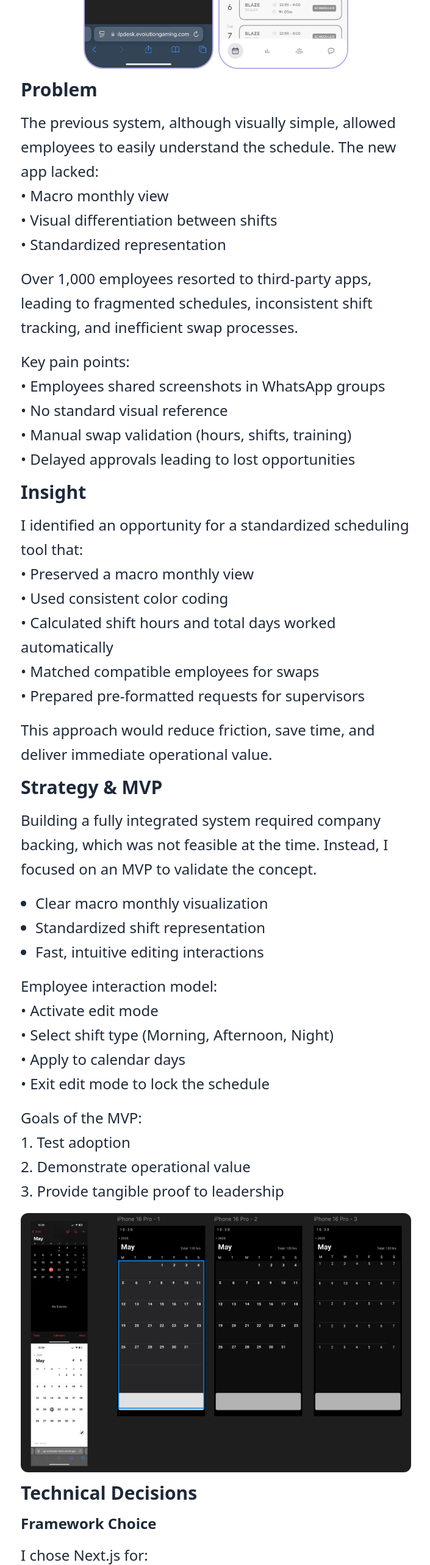
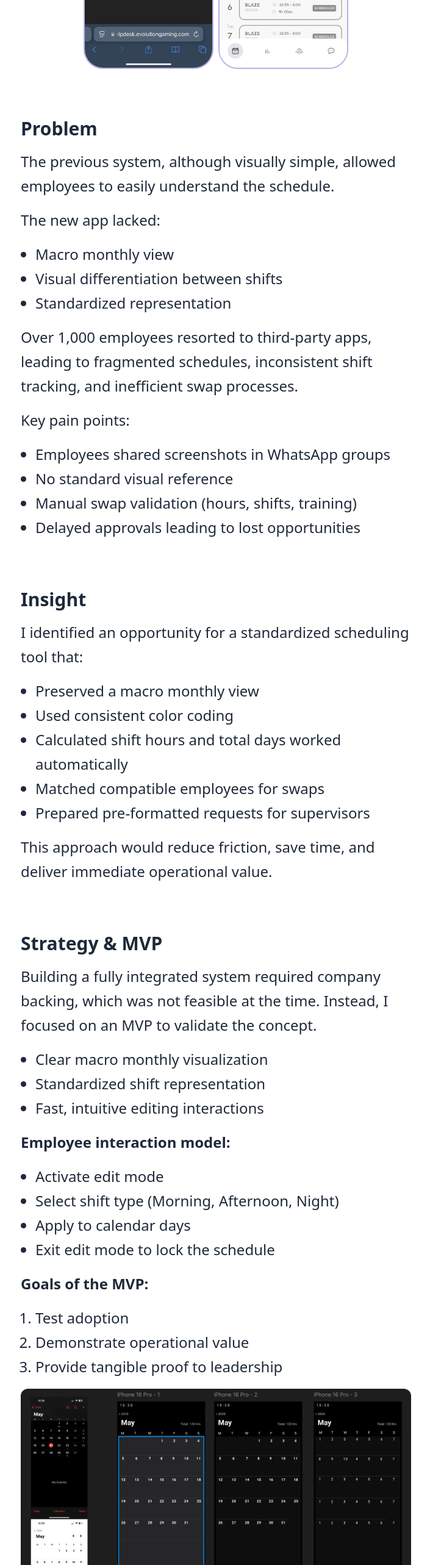
Before and after one commit to alexmonteirodev/portifolio-alex-react, a React (Vite) app in the folder portifolio-alex-react/: page /spinup in a window 1280 px wide. Shown: the part 1000-3566 px from the top of the page at 61% size, without its empty margins (286-991 px from the left). Built offline with nearby package versions, Linux system fonts and the light colour scheme.

Commit message:
gap of sections on spinup; blank links and email contact

```diff
--- a/portifolio-alex-react/index.html
+++ b/portifolio-alex-react/index.html
@@ -5,7 +5,7 @@
   <meta charset="UTF-8" />
   <link rel="icon" type="image/svg+xml" href="/alex.png" />
   <meta name="viewport" content="width=device-width, initial-scale=1.0, viewport-fit=cover" />
-  <title>portifolio-alex-react</title>
+  <title>Alex Monteiro | Frontend</title>
 </head>
 
 <body class="bg-white">
--- a/portifolio-alex-react/src/components/linkCase.tsx
+++ b/portifolio-alex-react/src/components/linkCase.tsx
@@ -94,7 +94,7 @@ const LinkCase = ({
             <LinkContent title={title} />
           </Link>
         ) : (
-          <a href={link} className={linkClass}>
+          <a href={link} className={linkClass} target="blank">
             <LinkContent title={title} />
           </a>
         )}
--- a/portifolio-alex-react/src/pages/spinup.tsx
+++ b/portifolio-alex-react/src/pages/spinup.tsx
@@ -35,7 +35,261 @@ export default function SpinUp() {
             <ImgCircle img={alex} alt="Avatar" size="small" />
           </div>
           <div className="flex flex-col gap-4 font-sans  text-gray-800 font-light text-lg md:text-2xl leading-8 md:leading-10 not-italic">
-            {/* versao curta
+            <h1 className="font-bold text-2xl md:text-3xl">Context</h1>
+            <p>
+              While working at a company with rotating shifts (morning,
+              afternoon, night), I noticed inefficiencies in how schedules were
+              shared and managed. Employees could request shift swaps via
+              supervisor approval, but the process relied on screenshots and
+              manual communication.
+            </p>
+            <p>
+              Initially, schedules were displayed on a web page with a
+              color-coded monthly view. Later, the company introduced a new
+              internal app that removed the macro view and color cues, creating
+              confusion.
+            </p>
+
+            <MockupWebGroup img1={evoscheduleold} img2={evoschedulenew} />
+
+            <h1 className="font-bold pt-16  text-2xl md:text-3xl">Problem</h1>
+            <p>
+              The previous system, although visually simple, allowed employees
+              to easily understand the schedule.
+            </p>
+
+            <p>The new app lacked:</p>
+
+            <ul className="list-disc pl-6">
+              <li>Macro monthly view</li>
+              <li>Visual differentiation between shifts</li>
+              <li>Standardized representation</li>
+            </ul>
+            <p>
+              Over 1,000 employees resorted to third-party apps, leading to
+              fragmented schedules, inconsistent shift tracking, and inefficient
+              swap processes.
+            </p>
+
+            <p>Key pain points:</p>
+            <ul className="list-disc pl-6">
+              <li>Employees shared screenshots in WhatsApp groups</li>
+              <li>No standard visual reference</li>
+              <li>Manual swap validation (hours, shifts, training)</li>
+              <li>Delayed approvals leading to lost opportunities</li>
+            </ul>
+
+            <h1 className="font-bold pt-16  text-2xl md:text-3xl">Insight</h1>
+
+            <p>
+              I identified an opportunity for a standardized scheduling tool
+              that:
+            </p>
+            <ul className="list-disc pl-6">
+              <li>Preserved a macro monthly view</li>
+              <li>Used consistent color coding</li>
+              <li>
+                Calculated shift hours and total days worked automatically
+              </li>
+              <li>Matched compatible employees for swaps</li>
+              <li>Prepared pre-formatted requests for supervisors</li>
+            </ul>
+            <p>
+              This approach would reduce friction, save time, and deliver
+              immediate operational value.
+            </p>
+
+            <h1 className="font-bold pt-16  text-2xl md:text-3xl">
+              Strategy & MVP
+            </h1>
+            <p>
+              Building a fully integrated system required company backing, which
+              was not feasible at the time. Instead, I focused on an MVP to
+              validate the concept.
+            </p>
+            <ul className="list-disc pl-6">
+              <li>Clear macro monthly visualization</li>
+              <li>Standardized shift representation</li>
+              <li>Fast, intuitive editing interactions</li>
+            </ul>
+
+            <p className="font-semibold">Employee interaction model:</p>
+
+            <ul className="list-disc pl-6">
+              <li>Activate edit mode</li>
+              <li>Select shift type (Morning, Afternoon, Night)</li>
+              <li>Apply to calendar days</li>
+              <li>Exit edit mode to lock the schedule</li>
+            </ul>
+
+            <p className="font-semibold">Goals of the MVP:</p>
+
+            <ul className="list-decimal pl-6">
+              <li>Test adoption</li>
+
+              <li>Demonstrate operational value</li>
+
+              <li>Provide tangible proof to leadership</li>
+            </ul>
+
+            <img
+              className="w-full h-auto rounded-xl max-w-4xl mx-auto"
+              src={figmaMpv1}
+              alt="Figma MVP mockup"
+            />
+
+            <h1 className="font-bold pt-16  text-2xl md:text-3xl">
+              Technical Decisions
+            </h1>
+
+            <h2 className="font-semibold text-xl md:text-2xl">
+              Framework Choice
+            </h2>
+            <p>
+              I chose <strong>Next.js</strong> for:
+            </p>
+            <ul className="list-disc pl-6">
+              <li>Built-in dynamic routing for scalability</li>
+              <li>
+                Server components and API routes for future backend integration
+              </li>
+              <li>
+                Smoother path for authentication and role-based permissions
+              </li>
+            </ul>
+            <p>
+              Although it could be considered overengineering for an MVP, it
+              allowed the project to scale without structural changes.
+            </p>
+
+            <h2 className="font-semibold text-xl md:text-2xl">
+              Domain-Specific Logic
+            </h2>
+            <p>Shift rules were encoded directly in the app:</p>
+            <ul className="list-disc pl-6">
+              <li>Morning = 7 hours, Afternoon = 8 hours, Night = 9 hours</li>
+              <li>
+                Automatic calculation of total monthly hours and worked days
+              </li>
+            </ul>
+            <p>
+              This provided more context-specific value than generic third-party
+              calendars.
+            </p>
+
+            <h2 className="font-semibold text-xl md:text-2xl">
+              Persistence Strategy
+            </h2>
+            <p>
+              Data was stored locally to speed iteration and minimize
+              complexity. Trade-offs included:
+            </p>
+            <ul className="list-disc pl-6">
+              <li>No multi-user synchronization</li>
+              <li>No authentication</li>
+              <li>Data lost on device reset</li>
+              <li>No supervisor validation</li>
+            </ul>
+
+            <h2 className="font-semibold text-xl md:text-2xl">
+              Trade-offs & Awareness
+            </h2>
+            <p>Even with constraints, the MVP delivered:</p>
+            <ul className="list-disc pl-6">
+              <li>Standardized calendar visualization</li>
+              <li>Automated shift calculations</li>
+              <li>Clearer swap planning than third-party alternatives</li>
+            </ul>
+            <p>The goal was validating operational value, not completeness.</p>
+
+            <h1 className="font-bold pt-16  text-2xl md:text-3xl">
+              Validation & Stakeholder Feedback
+            </h1>
+            <p>
+              The MVP was presented to my manager, who provided positive
+              feedback. Although the project was not adopted due to internal
+              priorities, it was well received by employees, who validated its
+              usability and practical value.
+            </p>
+
+            <MockupWebGroup img1={aproved0} img2={aproved2} img3={aproved3} />
+
+            <p>
+              The initiative successfully demonstrated concept viability and
+              clear operational improvement potential.
+            </p>
+
+            <h1 className="font-bold pt-16  text-2xl md:text-3xl">
+              If Evolved to Production
+            </h1>
+
+            <h2 className="font-semibold text-xl md:text-2xl">
+              Backend & Database
+            </h2>
+            <p>
+              I would integrate <strong>Supabase</strong> to provide:
+            </p>
+            <ul className="list-disc pl-6">
+              <li>Authentication and user management</li>
+              <li>PostgreSQL database for persistent storage</li>
+              <li>Free-tier deployment for early-stage validation</li>
+            </ul>
+
+            <h2 className="font-semibold text-xl md:text-2xl">
+              Authentication & Identity
+            </h2>
+            <p>Supabase Auth would allow:</p>
+            <ul className="list-disc pl-6">
+              <li>Unique user identification</li>
+              <li>Shift ownership tracking</li>
+              <li>Permission control and future role-based access</li>
+            </ul>
+
+            <h2 className="font-semibold text-xl md:text-2xl">Approval Flow</h2>
+            <p>
+              Full supervisor approval automation would require company
+              integration. As an intermediate solution:
+            </p>
+            <ul className="list-disc pl-6">
+              <li>Pre-filled email snippets for swap requests</li>
+              <li>Automatic inclusion of shift details and validation</li>
+              <li>Future integration with email APIs for full automation</li>
+            </ul>
+
+            <h2 className="font-semibold text-xl md:text-2xl">
+              Architectural Evolution
+            </h2>
+            <p>A production version would add:</p>
+            <ul className="list-disc pl-6">
+              <li>Persistent database storage</li>
+              <li>Multi-user support</li>
+              <li>Real-time swap validation</li>
+              <li>Business rule enforcement at backend</li>
+              <li>Role-based permissions</li>
+            </ul>
+            <p>
+              The MVP validated usability; production would formalize
+              system-level operations.
+            </p>
+            <MockupGroup img1={spinup1} img2={spinup2} img3={spinup3} />
+            <p className="italic text-gray-500 mt-2">
+              SpinUp was a personal initiative project, and I genuinely have a
+              special appreciation for it. It represents more than just code...
+              it reflects my mindset of identifying inefficiencies,
+              understanding their impact, and proactively building practical
+              solutions that create real value and help people.
+            </p>
+          </div>
+
+          <LinkBackHome link="/" />
+        </section>
+        <p className="text-gray-400 text-sm pb-5">Last updated: Mar 03, 2026</p>
+      </div>
+    </>
+  );
+}
+{
+  /* versao curta
             <h1 className="font-bold text-3xl md:text-4xl mb-4">
               SpinUp – Employee Shift Scheduler
             </h1>
@@ -128,245 +382,12 @@ export default function SpinUp() {
               system-level operations and enable broader adoption.
             </p>
 
-            <MockupGroup img1={spinup1} img2={spinup2} img3={spinup3} /> */}
+            <MockupGroup img1={spinup1} img2={spinup2} img3={spinup3} /> */
+}
 
-            <h1 className="font-bold  text-2xl md:text-3xl">Context</h1>
-            <p>
-              While working at a company with rotating shifts (morning,
-              afternoon, night), I noticed inefficiencies in how schedules were
-              shared and managed. Employees could request shift swaps via
-              supervisor approval, but the process relied on screenshots and
-              manual communication.
-            </p>
-            <p>
-              Initially, schedules were displayed on a web page with a
-              color-coded monthly view. Later, the company introduced a new
-              internal app that removed the macro view and color cues, creating
-              confusion.
-            </p>
-
-            <MockupWebGroup img1={evoscheduleold} img2={evoschedulenew} />
-
-            <h1 className="font-bold  text-2xl md:text-3xl">Problem</h1>
-            <p>
-              The previous system, although visually simple, allowed employees
-              to easily understand the schedule. The new app lacked:
-              <br />• Macro monthly view
-              <br />• Visual differentiation between shifts
-              <br />• Standardized representation
-            </p>
-            <p>
-              Over 1,000 employees resorted to third-party apps, leading to
-              fragmented schedules, inconsistent shift tracking, and inefficient
-              swap processes.
-            </p>
-            <p>
-              Key pain points:
-              <br />• Employees shared screenshots in WhatsApp groups
-              <br />• No standard visual reference
-              <br />• Manual swap validation (hours, shifts, training)
-              <br />• Delayed approvals leading to lost opportunities
-            </p>
-
-            <h1 className="font-bold  text-2xl md:text-3xl">Insight</h1>
-            <p>
-              I identified an opportunity for a standardized scheduling tool
-              that:
-              <br />• Preserved a macro monthly view
-              <br />• Used consistent color coding
-              <br />• Calculated shift hours and total days worked automatically
-              <br />• Matched compatible employees for swaps
-              <br />• Prepared pre-formatted requests for supervisors
-            </p>
-            <p>
-              This approach would reduce friction, save time, and deliver
-              immediate operational value.
-            </p>
-
-            <h1 className="font-bold  text-2xl md:text-3xl">Strategy & MVP</h1>
-            <p>
-              Building a fully integrated system required company backing, which
-              was not feasible at the time. Instead, I focused on an MVP to
-              validate the concept.
-            </p>
-            <ul className="list-disc pl-6">
-              <li>Clear macro monthly visualization</li>
-              <li>Standardized shift representation</li>
-              <li>Fast, intuitive editing interactions</li>
-            </ul>
-            <p>
-              Employee interaction model:
-              <br />• Activate edit mode
-              <br />• Select shift type (Morning, Afternoon, Night)
-              <br />• Apply to calendar days
-              <br />• Exit edit mode to lock the schedule
-            </p>
-            <p>
-              Goals of the MVP:
-              <br />
-              1. Test adoption
-              <br />
-              2. Demonstrate operational value
-              <br />
-              3. Provide tangible proof to leadership
-            </p>
-
-            <img
-              className="w-full h-auto rounded-xl max-w-4xl mx-auto"
-              src={figmaMpv1}
-              alt="Figma MVP mockup"
-            />
-
-            <h1 className="font-bold  text-2xl md:text-3xl">
-              Technical Decisions
-            </h1>
-
-            <h2 className="font-bold text-xl md:text-2xl">Framework Choice</h2>
-            <p>
-              I chose <strong>Next.js</strong> for:
-            </p>
-            <ul className="list-disc pl-6">
-              <li>Built-in dynamic routing for scalability</li>
-              <li>
-                Server components and API routes for future backend integration
-              </li>
-              <li>
-                Smoother path for authentication and role-based permissions
-              </li>
-            </ul>
-            <p>
-              Although it could be considered overengineering for an MVP, it
-              allowed the project to scale without structural changes.
-            </p>
-
-            <h2 className="font-bold text-xl md:text-2xl">
-              Domain-Specific Logic
-            </h2>
-            <p>Shift rules were encoded directly in the app:</p>
-            <ul className="list-disc pl-6">
-              <li>Morning = 7 hours, Afternoon = 8 hours, Night = 9 hours</li>
-              <li>
-                Automatic calculation of total monthly hours and worked days
-              </li>
-            </ul>
-            <p>
-              This provided more context-specific value than generic third-party
-              calendars.
-            </p>
-
-            <h2 className="font-bold text-xl md:text-2xl">
-              Persistence Strategy
-            </h2>
-            <p>
-              Data was stored locally to speed iteration and minimize
-              complexity. Trade-offs included:
-            </p>
-            <ul className="list-disc pl-6">
-              <li>No multi-user synchronization</li>
-              <li>No authentication</li>
-              <li>Data lost on device reset</li>
-              <li>No supervisor validation</li>
-            </ul>
-
-            <h2 className="font-bold text-xl md:text-2xl">
-              Trade-offs & Awareness
-            </h2>
-            <p>Even with constraints, the MVP delivered:</p>
-            <ul className="list-disc pl-6">
-              <li>Standardized calendar visualization</li>
-              <li>Automated shift calculations</li>
-              <li>Clearer swap planning than third-party alternatives</li>
-            </ul>
-            <p>The goal was validating operational value, not completeness.</p>
-
-            <h1 className="font-bold  text-2xl md:text-3xl">
-              Validation & Stakeholder Feedback
-            </h1>
-            <p>
-              The MVP was presented to my manager, who provided positive
-              feedback. Although the project was not adopted due to internal
-              priorities, it was well received by employees, who validated its
-              usability and practical value.
-            </p>
-
-            <MockupWebGroup img1={aproved0} img2={aproved2} img3={aproved3} />
-
-            <p>
-              The initiative successfully demonstrated concept viability and
-              clear operational improvement potential.
-            </p>
-
-            <h1 className="font-bold  text-2xl md:text-3xl">
-              If Evolved to Production
-            </h1>
-
-            <h2 className="font-bold text-xl md:text-2xl">
-              Backend & Database
-            </h2>
-            <p>
-              I would integrate <strong>Supabase</strong> to provide:
-            </p>
-            <ul className="list-disc pl-6">
-              <li>Authentication and user management</li>
-              <li>PostgreSQL database for persistent storage</li>
-              <li>Free-tier deployment for early-stage validation</li>
-            </ul>
-
-            <h2 className="font-bold text-xl md:text-2xl">
-              Authentication & Identity
-            </h2>
-            <p>Supabase Auth would allow:</p>
-            <ul className="list-disc pl-6">
-              <li>Unique user identification</li>
-              <li>Shift ownership tracking</li>
-              <li>Permission control and future role-based access</li>
-            </ul>
-
-            <h2 className="font-bold text-xl md:text-2xl">Approval Flow</h2>
-            <p>
-              Full supervisor approval automation would require company
-              integration. As an intermediate solution:
-            </p>
-            <ul className="list-disc pl-6">
-              <li>Pre-filled email snippets for swap requests</li>
-              <li>Automatic inclusion of shift details and validation</li>
-              <li>Future integration with email APIs for full automation</li>
-            </ul>
-
-            <h2 className="font-bold text-xl md:text-2xl">
-              Architectural Evolution
-            </h2>
-            <p>A production version would add:</p>
-            <ul className="list-disc pl-6">
-              <li>Persistent database storage</li>
-              <li>Multi-user support</li>
-              <li>Real-time swap validation</li>
-              <li>Business rule enforcement at backend</li>
-              <li>Role-based permissions</li>
-            </ul>
-            <p>
-              The MVP validated usability; production would formalize
-              system-level operations.
-            </p>
-            <MockupGroup img1={spinup1} img2={spinup2} img3={spinup3} />
-            <p className="italic text-gray-500 mt-2">
-              SpinUp was a personal initiative project, and I genuinely have a
-              special appreciation for it. It represents more than just code...
-              it reflects my mindset of identifying inefficiencies,
-              understanding their impact, and proactively building practical
-              solutions that create real value and help people.
-            </p>
-          </div>
-
-          <LinkBackHome link="/" />
-        </section>
-        <p className="text-gray-400 text-sm pb-5">Last updated: Mar 03, 2026</p>
-      </div>
-    </>
-  );
-}
 {
-  /* <h1 className="font-bold  text-2xl md:text-3xl">VERSAO EM INGLES</h1>
+  /*  versao longa
+  <h1 className="font-bold  text-2xl md:text-3xl">VERSAO EM INGLES</h1>
           <h1 className="font-bold text-2xl md:text-3xl">Context</h1>
           <p>
             I was working at a company operating with rotating shifts (morning,
```
Also changed, not shown: portifolio-alex-react/src/pages/home.tsx (+11 -5 lines), portifolio-alex-react/src/assets/svg/mail-line.svg (added), portifolio-alex-react/src/assets/svg/send-plane-fill.svg (added).
